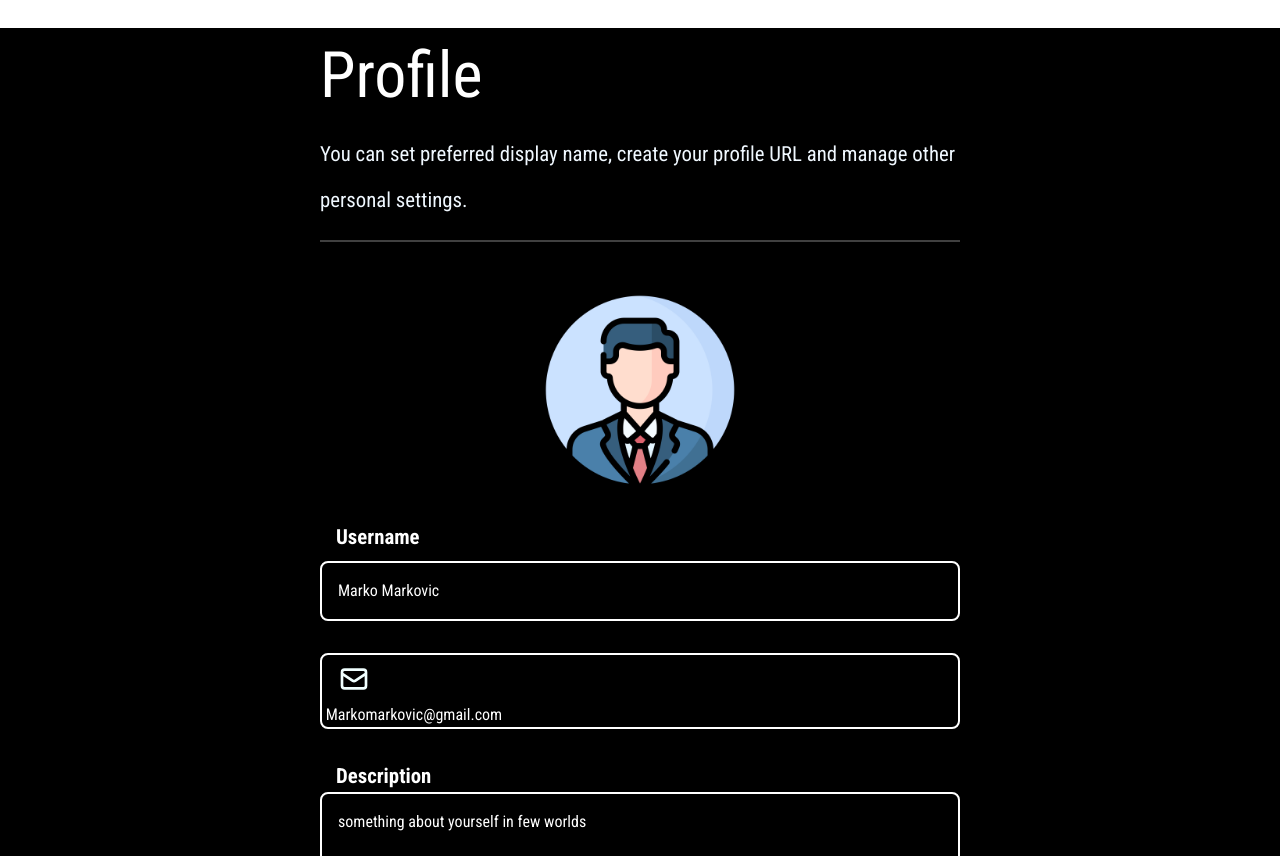
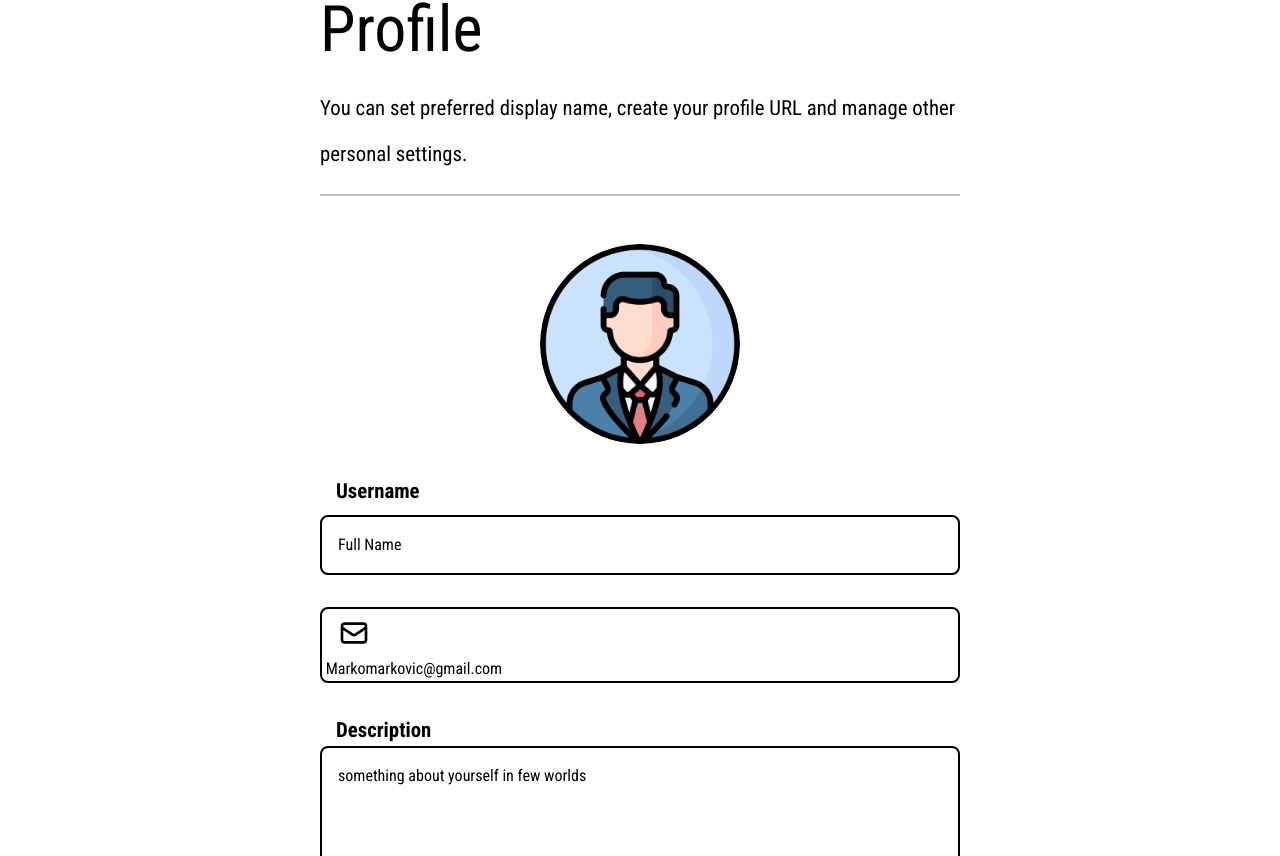
Before and after one commit to jankovulovic/coinis_project, a React (Create React App) app: page /profile in a window 1280 px wide. Shown: the part 144-1000 px from the top of the page. Built offline with nearby package versions, Linux system fonts and the light colour scheme.

Commit message:
profile_settings_page

```diff
--- a/package.json
+++ b/package.json
@@ -23,6 +23,8 @@
     "react": "^18.2.0",
     "react-bootstrap": "^2.7.4",
     "react-dom": "^18.2.0",
+    "react-dropzone": "^14.2.3",
+    "react-icons": "^4.10.1",
     "react-router-dom": "^6.11.2",
     "react-scripts": "5.0.1",
     "react-select": "^5.7.3",
--- a/src/Componente/Footer/Footer.js
+++ b/src/Componente/Footer/Footer.js
@@ -37,6 +37,9 @@ const Footer = () => {
             <div className={classes.links}>
               <Link to="/register">Register</Link>
             </div>
+            <div className={classes.links}>
+              <Link to="/profile">Profile settings</Link>
+            </div>
           </div>
           {/* <div className={classes.topSection}>
             <div className={classes.title}>Section</div>
--- a/src/Componente/ProfilePage/Form/Form.jsx
+++ b/src/Componente/ProfilePage/Form/Form.jsx
@@ -1,9 +1,12 @@
-import Reac from "react";
-import classes from "../Form/Form.module.css";
-import {HiOutlineMail} from 'react-icons/hi';
-import {MdOutlineHttp,MdOutlineContentCopy} from "react-icons/md";
-import {TiSocialFacebook, TiSocialTwitter, TiSocialInstagram} from "react-icons/ti";
-
+import React from "react";
+import classes from "./Form.module.css";
+import { HiOutlineMail } from "react-icons/hi";
+import { MdOutlineHttp } from "react-icons/md";
+import {
+  TiSocialFacebook,
+  TiSocialTwitter,
+  TiSocialInstagram,
+} from "react-icons/ti";
 
 const Form = () => {
   return (
@@ -12,10 +15,14 @@ const Form = () => {
         <form>
           <div className={classes.Form_box_input}>
             <label htmlFor="name">Username</label>
-                        <input type="text" placeholder="Marko Markovic" className={classes.Form_box_input_userName}/>
+            <input
+              type="text"
+              placeholder="Full Name"
+              className={classes.Form_box_input_userName}
+            />
           </div>
           <div className={classes.Form_box_input}>
-                        <label htmlFor="email" ></label>
+            <label htmlFor="email"></label>
             <div className={classes.Form_box_input_box}>
               <div className={classes.Form_box_input_box_icon}>
                 <HiOutlineMail />
@@ -52,7 +59,7 @@ const Form = () => {
                 <div className={classes.Form_box_input_box_icon}>
                   <TiSocialTwitter />
                 </div>
-                        <input type="text"  placeholder=" Marko Markovic"  />
+                <input type="text" placeholder=" Marko Markovic" />
               </div>
             </div>
           </div>
@@ -63,7 +70,7 @@ const Form = () => {
                 <div className={classes.Form_box_input_box_icon}>
                   <TiSocialInstagram />
                 </div>
-                        <input type="text"  placeholder=" Marko Markovic" />
+                <input type="text" placeholder=" Marko Markovic" />
               </div>
             </div>
           </div>
@@ -72,17 +79,14 @@ const Form = () => {
             <div className={classes.Form_box_input_box}>
               <div className={classes.Form_box_input_box_icon}>
                 <MdOutlineHttp />
-
               </div>
               <input type="text" />
-                            <div className={classes.Form_box_input_box_icon}>
-
-                            </div>
+              <div className={classes.Form_box_input_box_icon}></div>
             </div>
           </div>
         </form>
       </div>
     </div>
-    )
-}
+  );
+};
 export default Form;
--- a/src/Componente/ProfilePage/Form/Form.module.css
+++ b/src/Componente/ProfilePage/Form/Form.module.css
@@ -1,11 +1,9 @@
-
-.Form{
-    width:100%;
+.Form {
+  width: 100%;
 }
 
-.Form_box_input{
+.Form_box_input {
   margin-top: 2rem;
-
 }
 
 .Form_box_input label {
@@ -14,48 +12,43 @@
   margin-left: 1rem;
   font-weight: 700;
   font-size: 1.3rem;
-    color: white;
-
+  color: black;
 }
 
-.Form_box_input_userName{
+.Form_box_input_userName {
   width: 100%;
   border: 1px solid var(--icons-color);
   padding: 1rem;
   border-radius: 0.5rem;
   background-color: transparent;
-    margin-top: .5rem;
+  margin-top: 0.5rem;
   outline: none;
-    border:  2px solid white;
-    color: white;
+  border: 2px solid black;
+  color: black;
 }
 
-.Form_box_input::placeholder{
+.Form_box_input::placeholder {
   font-size: 1.2rem;
   color: var(--icons-color);
-
 }
 
-.Form_box_input_box{
+.Form_box_input_box {
   width: 100%;
   border: 1px solid var(--icons-color);
   border-radius: 0.5rem;
   align-items: center;
   gap: 1rem;
   overflow: hidden;
-    border:  2px solid white;
-
-
+  border: 2px solid black;
 }
 
-.Form_box_input_box_icon{
+.Form_box_input_box_icon {
   font-size: 2rem;
   background-color: var(--icons-color);
-    padding: .5rem 1rem;
-    color: azure;
+  padding: 0.5rem 1rem;
+  color: black;
   display: grid;
   cursor: pointer;
-
 }
 
 .Form_box_input_box input {
@@ -71,25 +64,23 @@
   outline: none;
   border-radius: 0.5rem;
   padding: 1rem;
-   border:  2px solid white;
-
-
+  border: 2px solid black;
 }
 
-.Form_box_input_social{
+.Form_box_input_social {
   display: grid;
   grid-template-columns: repeat(3, 1fr);
   gap: 1rem;
 }
 
-.Form_box_btn{
+.Form_box_btn {
   margin: 4rem 0;
 }
 
 input::placeholder {
-    color: white;
+  color: black;
 }
 
-textarea::placeholder{
-    color: white;
+textarea::placeholder {
+  color: black;
 }
--- a/src/Componente/ProfilePage/ProfilePage.js
+++ b/src/Componente/ProfilePage/ProfilePage.js
@@ -1,19 +1,21 @@
 import React from "react";
-import {useState, useMemo, useCallback, useContext} from "react";
-import {useDropzone}  from "react-dropzone";
+// import { useState, useMemo, useCallback, useContext } from "react";
+// import { useDropzone } from "react-dropzone";
 import classes from "./ProfilePage.module.css";
 import Form from "../ProfilePage/Form/Form";
 import img from "../../Assets/profileimage.png";
 
-
 const ProfilePage = () => {
-  const [fileUrl, setFileUrl] = useState(null);
+  // const [fileUrl, setFileUrl] = useState(null);
   return (
     <div className={classes.countainer}>
       <div className={classes.profile}>
         <div className={classes.profile_info}>
           <h1>Profile</h1>
-      <p>You can set preferred display name, create your profile URL and manage other personal settings.</p>
+          <p>
+            You can set preferred display name, create your profile URL and
+            manage other personal settings.
+          </p>
           <hr></hr>
         </div>
         <div className={classes.profile_box}>
--- a/src/Componente/ProfilePage/ProfilePage.module.css
+++ b/src/Componente/ProfilePage/ProfilePage.module.css
@@ -1,36 +1,34 @@
-.countainer{
-    background-color: black;
-
+.countainer {
+  background-color: white;
+  padding: 50px 0px;
 }
-.profile{
+.profile {
   width: 100%;
-    margin-block: 6rem;
 }
 
-.profile_info{
+.profile_info {
   width: 50%;
   margin: 0 auto;
   border-bottom: 1px solid var;
-
 }
 
-.profile_info h1{
+.profile_info h1 {
   font-size: 4rem;
   line-height: 1.5;
   text-align: left;
-    color: white;
+  color: black;
 }
 
-.profile_info p{
+.profile_info p {
   font-size: 1.3rem;
   width: 100%;
   line-height: 2.2;
-    padding-bottom: .0rem;
-    text-align:left;
-    color: aliceblue;
+  padding-bottom: 0rem;
+  text-align: left;
+  color: black;
 }
 
-.profile_box{
+.profile_box {
   width: 50%;
   margin: 0 auto;
 
@@ -52,27 +50,25 @@
   border-radius: 50%;
 }
 
-.profile_box_img_para{
+.profile_box_img_para {
   font-weight: 700;
   font-size: 1.2rem;
   line-height: 0;
 }
 
-
 @media screen and (max-width: 35em) {
-    .profile_info{
+  .profile_info {
     width: 90%;
   }
-    .profile_info h1{
+  .profile_info h1 {
     font-size: 2rem;
   }
-    .profile_box{
+  .profile_box {
     width: 90%;
     grid-template-columns: 1fr;
   }
 }
 
-.profile_info hr{
-    border-top: 2px solid white;
-
+.profile_info hr {
+  border-top: 2px solid black;
 }
```
Also changed, not shown: 1 other file (tests, documents, lock files or other folders). Lines whose indentation alone changed are shown as unchanged.
